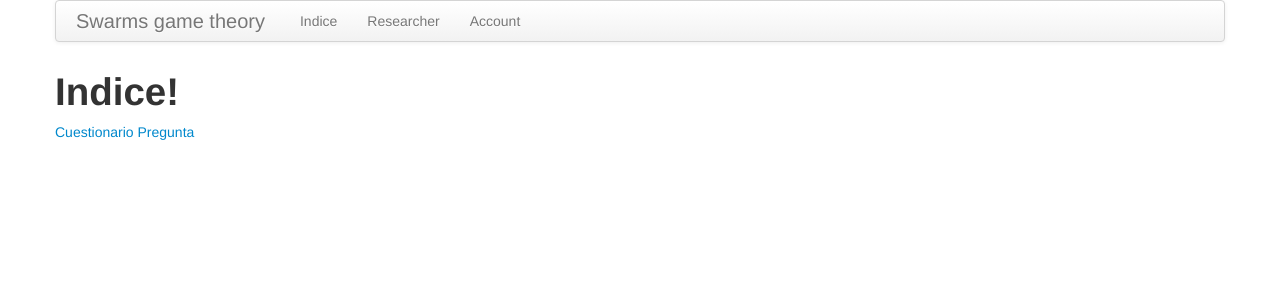
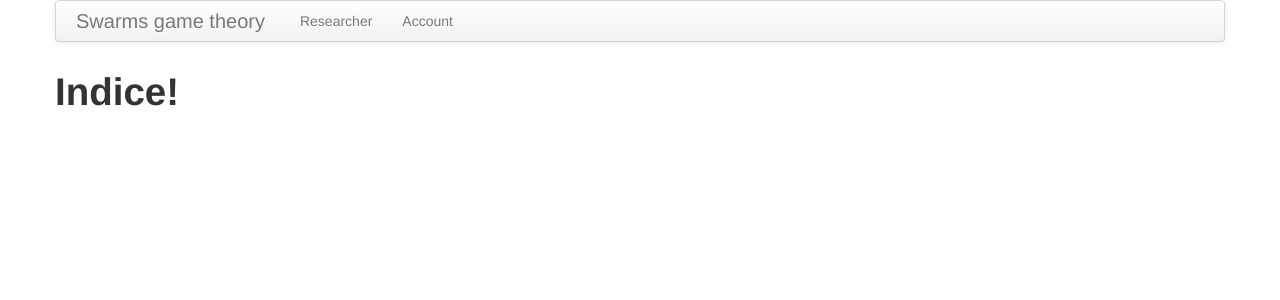
Before and after one commit to jarenere/projectQ, a Flask app: page / in a window 1280 px wide. Shown: the top 300 px of the page. Run offline with Flask 2, Linux system fonts and the light colour scheme; parts of the project's set-up code (start-up, migrations or seed data) failed here and were passed over; some libraries are stand-ins or nearby versions.

Commit message:
change visuals

```diff
--- a/app/templates/base.html
+++ b/app/templates/base.html
@@ -32,7 +32,6 @@
                     </a>
                     <a class="brand" href="/">Swarms game theory</a>
                         <ul class="nav">
-                            <li><a href="/index">Indice</a></li>
                             <li><a href="/researcher">Researcher</a></li>
                             <li><a href="/account">Account</a></li>
                                 {% if g.user.is_authenticated() %}
--- a/app/templates/index.html
+++ b/app/templates/index.html
@@ -3,8 +3,6 @@
 {% block content %}
     <h1>Indice!</h1>
         <div>
-            <a href="{{ url_for('cuestionario') }}">{{ ('Cuestionario') }}</a>
-            <a href="{{ url_for('pregunta') }}">{{ ('Pregunta') }}</a>
 
         </div>
 {% endblock %}
```
